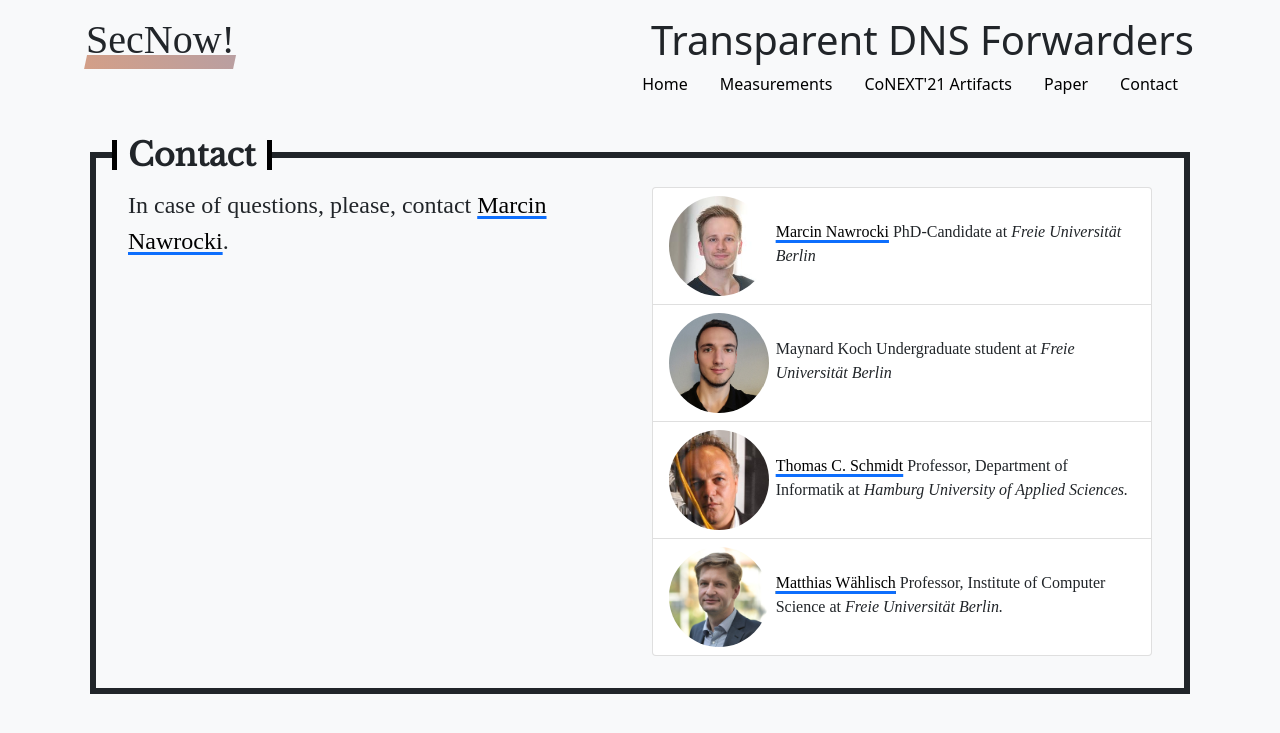
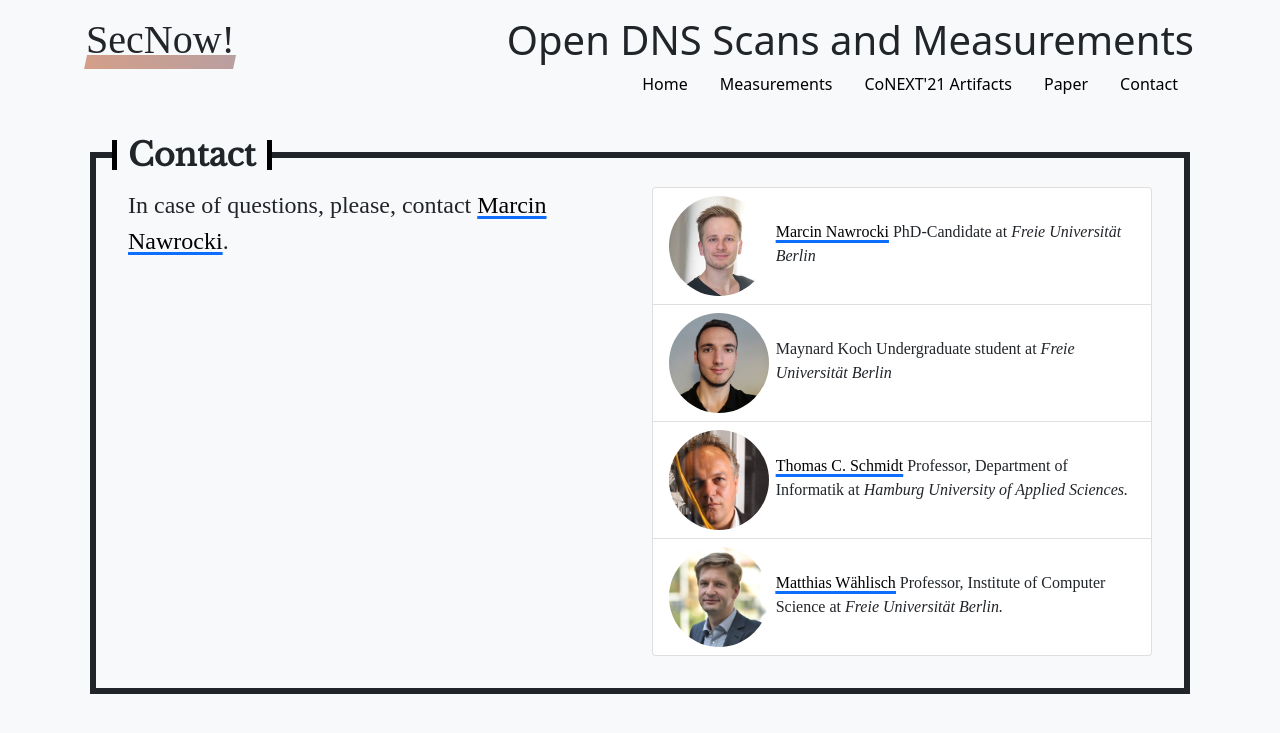
Before and after one commit to netd-tud/odns.secnow.net, a Jekyll site: the page built from contact.md, in a window 1280 px wide. Shown: the top 733 px of the page. Built offline with Jekyll 4.4.1, drawn with Linux system fonts in a browser that asks for light colours; some web fonts are replaced.

Commit message:
Update _config.yml

```diff
--- a/_config.yml
+++ b/_config.yml
@@ -1,5 +1,5 @@
 title: "Security Now!"
-subtitle: "Transparent DNS Forwarders"
+subtitle: "Open DNS Scans and Measurements"
 author:
 #email: your-email@secnow.net
 description: >- # this means to ignore newlines until "baseurl:"
```
